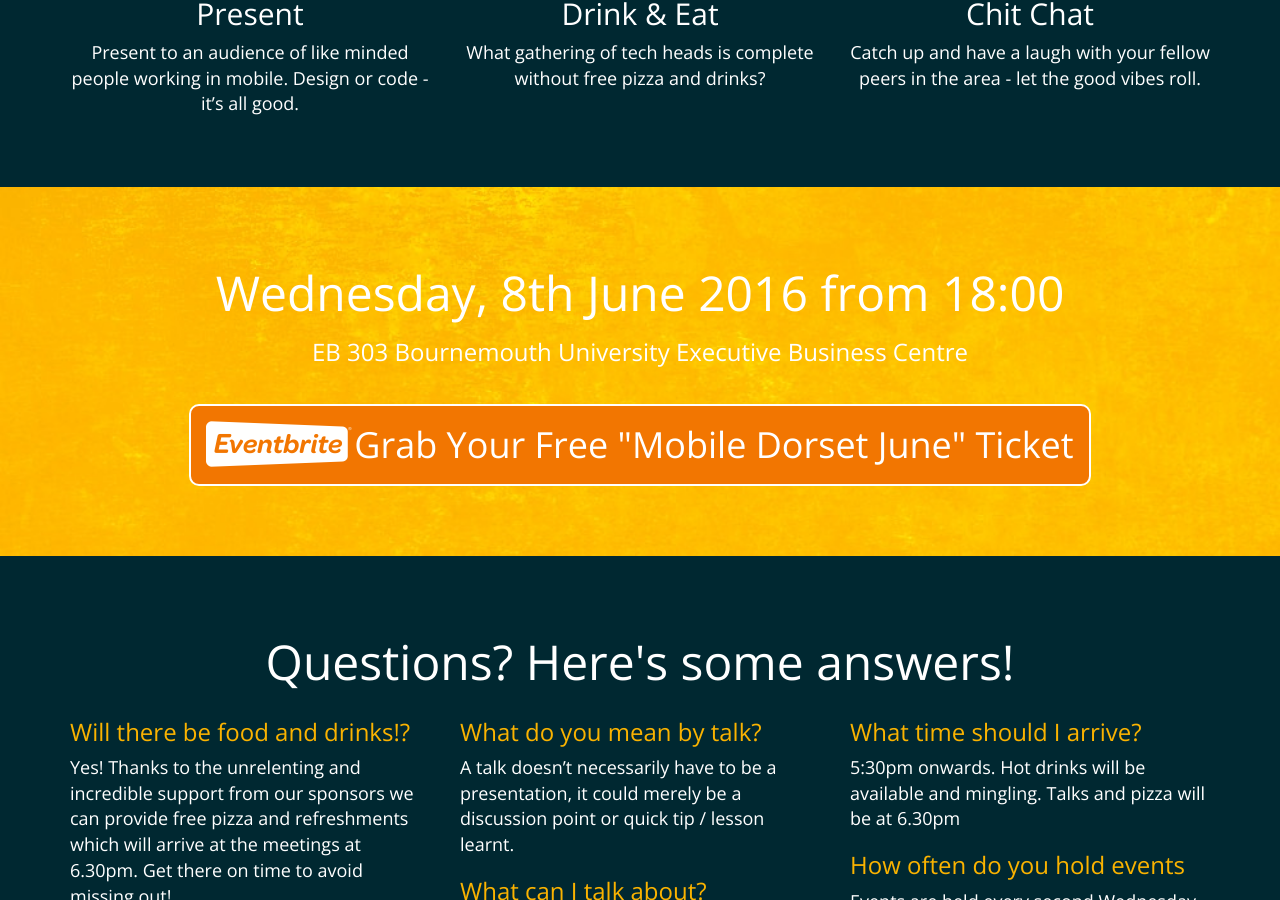
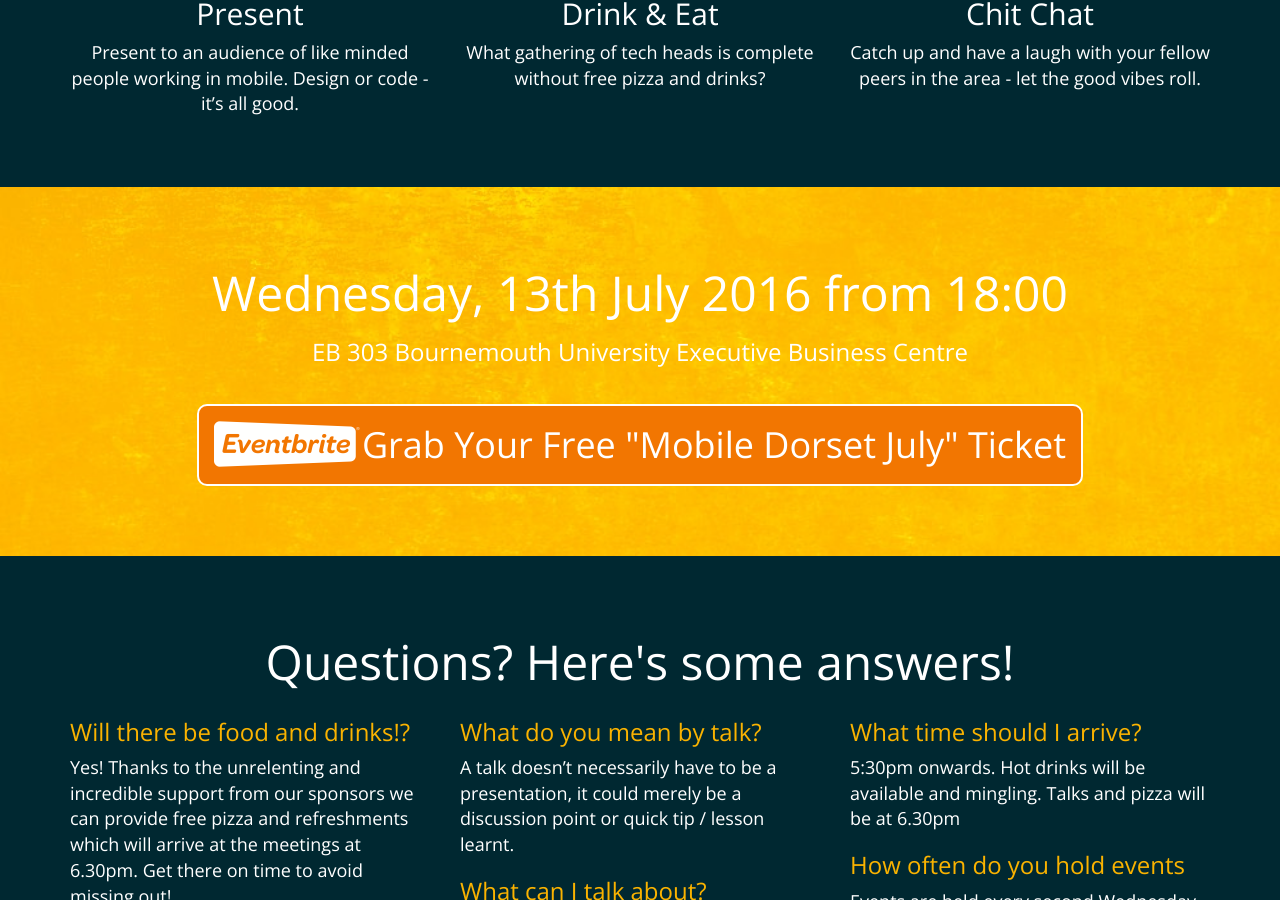
Before and after one commit to MobileDorset/mobiledorset.github.io, a Jekyll site: the page built from index.html, in a window 1280 px wide and 900 px high, scrolled down 971 px. Built offline with Jekyll 4.4.1, drawn with Linux system fonts in a browser that asks for light colours.

Commit message:
Update events.yml
updating events data.

```diff
--- a/_data/events.yml
+++ b/_data/events.yml
@@ -1,4 +1,4 @@
-- name: Mobile Dorset June
-  datetime: Wednesday, 8th June 2016 from 18:00
-  url: http://mobiledorset-2016-06.eventbrite.co.uk
+- name: Mobile Dorset July
+  datetime: Wednesday, 13th July 2016 from 18:00
+  url: https://mobiledorset-july-2016.eventbrite.co.uk
   location: EB 303 Bournemouth University Executive Business Centre
```
